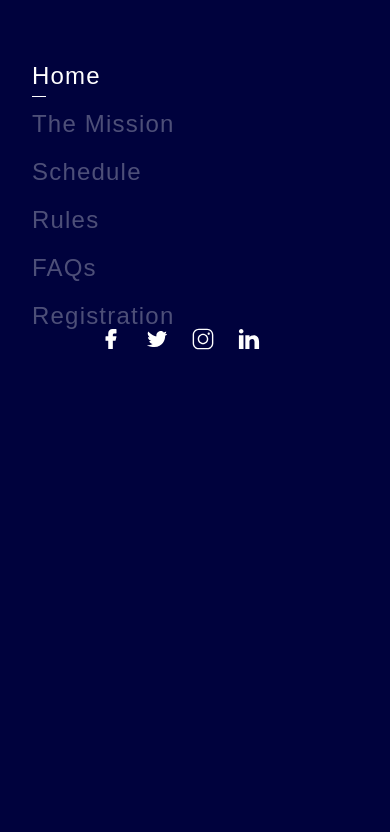
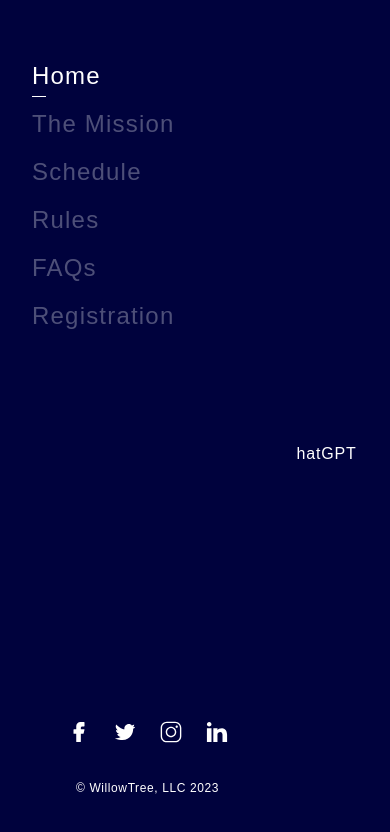
Before and after one commit to kayla-himmel/ai-hackathon-microsite, a website: page index.html in a window 390 px wide. Both pictures are taken after a click on the button 48 px from the left and 48 px from the top of the page. Drawn offline with Linux system fonts and the light colour scheme; a web font is replaced by a local one.

Commit message:
AI-25: Added copyright text to hamburger menu, added styling to hamburger menu to match figma

```diff
--- a/index.html
+++ b/index.html
@@ -42,9 +42,12 @@
             <li><a href="#faqs">FAQs</a></li>
             <li><a href="#registration">Registration</a></li>
           </ul>
+          <div class="social-nav-container">
             <ul class="social-nav">
               <li>
-              <a href="https://www.facebook.com/willowtreeapps/" target="_blank"
+                <a
+                  href="https://www.facebook.com/willowtreeapps/"
+                  target="_blank"
                   ><img src="./assets/facebook.svg" alt="facebook"
                 /></a>
               </li>
@@ -68,6 +71,9 @@
                 /></a>
               </li>
             </ul>
+            <!-- TODO: add year with javascript -->
+            <p class="copyright">&#169; WillowTree, LLC 2023</p>
+          </div>
         </nav>
       </div>
     </section>
--- a/styles/sections/_nav.scss
+++ b/styles/sections/_nav.scss
@@ -86,23 +86,22 @@
 // Desktop: Top Navigation
 .site-nav {
   background: colors.$color-blue;
+  display: flex;
+  flex-direction: column;
   height: 100vh;
   left: 0;
   top: 0;
   min-width: 295px;
-  padding: 64px 32px 40px 32px;
   position: absolute;
   visibility: hidden;
 
   @container body (min-width: 1024px) {
     align-items: center;
     background: none;
-    display: flex;
     flex-direction: row;
     height: auto;
     justify-content: space-between;
     position: static;
-    padding: 0;
     width: 100%;
     visibility: visible;
   }
@@ -114,10 +113,12 @@
   &.site-nav-links {
     flex-direction: column;
     gap: 24px;
+    padding: 64px 32px 0 32px;
 
     @container body (min-width: 1024px) {
       flex-direction: row;
       gap: 16px;
+      padding: 0;
     }
 
     @container body (min-width: 1240px) {
@@ -143,6 +144,10 @@
         height: 15px;
       }
     }
+  }
+
+  & li {
+    position: relative;
   }
 
   & li a {
@@ -180,13 +185,26 @@
         right: 0;
         margin-left: auto;
         margin-right: auto;
-        position: relative;
+        position: absolute;
       }
     }
   }
 }
 
 // Social Navigation
+.social-nav-container {
+  display: flex;
+  flex-direction: column;
+  gap: 25px;
+  margin-top: auto;
+  padding-bottom: 40px;
+
+  @container body (min-width: 1024px) {
+    margin-top: 0;
+    padding-bottom: 0;
+  }
+}
+
 .social-nav li:not(:first-child) a {
   padding-left: 12px;
 
@@ -202,3 +220,12 @@
     padding-right: 8px;
   }
 }
+
+.copyright {
+  font-size: 12px;
+  text-align: center;
+
+  @container body (min-width: 1024px) {
+    display: none;
+  }
+}
```
Also changed, not shown: index.css. Lines whose indentation alone changed are shown as unchanged.
